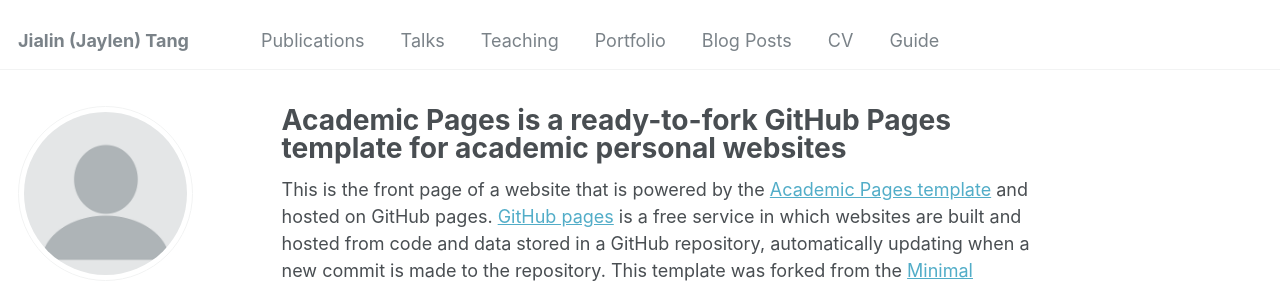
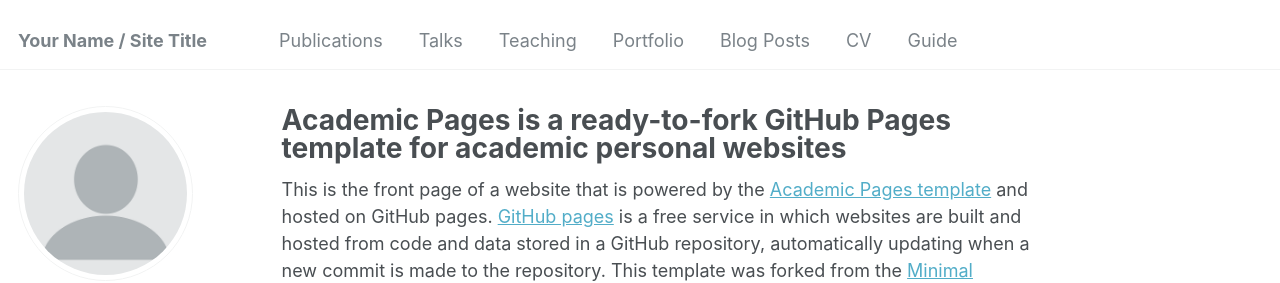
Before and after one commit to JaylenTang/jaylentang.github.io, a Jekyll site: the page built from _pages/about.md, in a window 1280 px wide. Shown: the top 283 px of the page. Built offline with Jekyll 4.4.1, drawn with Linux system fonts in a browser that asks for light colours.

Commit message:
re-upload after revert to previous state

```diff
--- a/_config.yml
+++ b/_config.yml
@@ -8,7 +8,7 @@
 
 # Basic Site Settings
 locale                   : "en-US"
-title                    : "Jialin (Jaylen) Tang"
+title                    : "Your Name / Site Title"
 title_separator          : "-"
 name                     : &name "Your Name"
 description              : &description "personal description"
```
